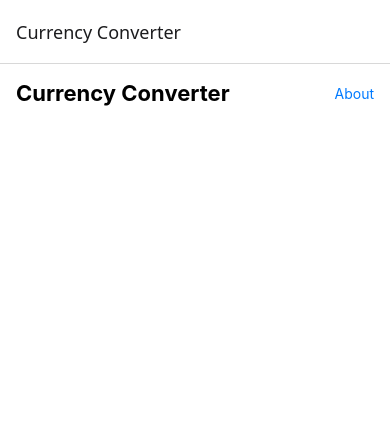
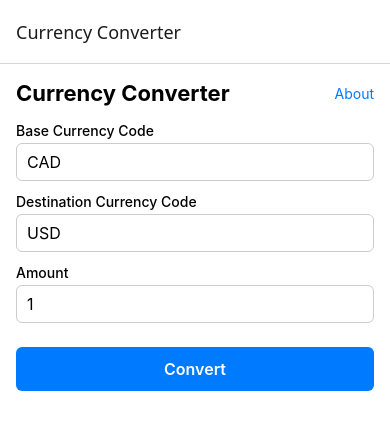
Before and after one commit to shifaKarnelia/COMP3074_a2_g15, a React Native app in the folder A2_shifa_karnelia/: screen /Main in a window 390 px wide. Shown: the top 430 px of the page. Built offline with nearby package versions, Linux system fonts and the light colour scheme.

Commit message:
create layput of main screen

```diff
--- a/A2_shifa_karnelia/src/screens/MainScreen.js
+++ b/A2_shifa_karnelia/src/screens/MainScreen.js
@@ -7,7 +7,17 @@ import {
   ActivityIndicator,
 } from 'react-native';
 
+import LabeledInput from '../components/LabeledInput';
+
 const MainScreen = ({ navigation }) => {
+
+    const [baseCurrency, setBaseCurrency] = useState('CAD');
+  const [destCurrency, setDestCurrency] = useState('USD');
+  const [amount, setAmount] = useState('1');
+  const [loading, setLoading] = useState(false);
+  const [errorMsg, setErrorMsg] = useState('');
+  const [convertedAmount, setConvertedAmount] = useState(null);
+  const [exchangeRate, setExchangeRate] = useState(null);
 
 
 
@@ -20,6 +30,57 @@ const MainScreen = ({ navigation }) => {
           <Text style={styles.linkText}>About</Text>
         </TouchableOpacity>
       </View>
+        <LabeledInput
+        label="Base Currency Code"
+        value={baseCurrency}
+        onChangeText={(text) => setBaseCurrency(text.toUpperCase())}
+        placeholder="e.g. CAD"
+        maxLength={3}
+        autoCapitalize="characters"
+      />
+
+      <LabeledInput
+        label="Destination Currency Code"
+        value={destCurrency}
+        onChangeText={(text) => setDestCurrency(text.toUpperCase())}
+        placeholder="e.g. USD"
+        maxLength={3}
+        autoCapitalize="characters"
+      />
+
+      <LabeledInput
+        label="Amount"
+        value={amount}
+        onChangeText={setAmount}
+        placeholder="e.g. 1"
+        keyboardType="numeric"
+      />
+
+      {errorMsg ? <Text style={styles.errorText}>{errorMsg}</Text> : null}
+
+      <TouchableOpacity
+        style={[styles.button, loading && styles.buttonDisabled]}
+        onPress={alert("press button")}
+        disabled={loading}
+      >
+        {loading ? (
+          <ActivityIndicator />
+        ) : (
+          <Text style={styles.buttonText}>Convert</Text>
+        )}
+      </TouchableOpacity>
+
+      {exchangeRate != null && convertedAmount != null && !loading && (
+        <View style={styles.resultBox}>
+          <Text style={styles.resultText}>
+            Exchange Rate ({baseCurrency} → {destCurrency}):{' '}
+            {exchangeRate.toFixed(4)}
+          </Text>
+          <Text style={styles.resultText}>
+            Converted Amount: {convertedAmount.toFixed(4)} {destCurrency}
+          </Text>
+        </View>
+      )}
 </View>
      )
 };
@@ -43,5 +104,36 @@ const styles = StyleSheet.create({
     fontSize: 14,
     color: '#007AFF',
   },
+  button: {
+    marginTop: 12,
+    backgroundColor: '#007AFF',
+    paddingVertical: 12,
+    borderRadius: 6,
+    alignItems: 'center',
+  },
+  buttonDisabled: {
+    opacity: 0.6,
+  },
+  buttonText: {
+    color: '#fff',
+    fontSize: 16,
+    fontWeight: '600',
+  },
+  errorText: {
+    color: 'red',
+    marginTop: 8,
+  },
+  resultBox: {
+    marginTop: 20,
+    padding: 12,
+    borderWidth: 1,
+    borderColor: '#ddd',
+    borderRadius: 6,
+    backgroundColor: '#f9f9f9',
+  },
+  resultText: {
+    fontSize: 16,
+    marginBottom: 4,
+  },
 });
 export default MainScreen;
```
